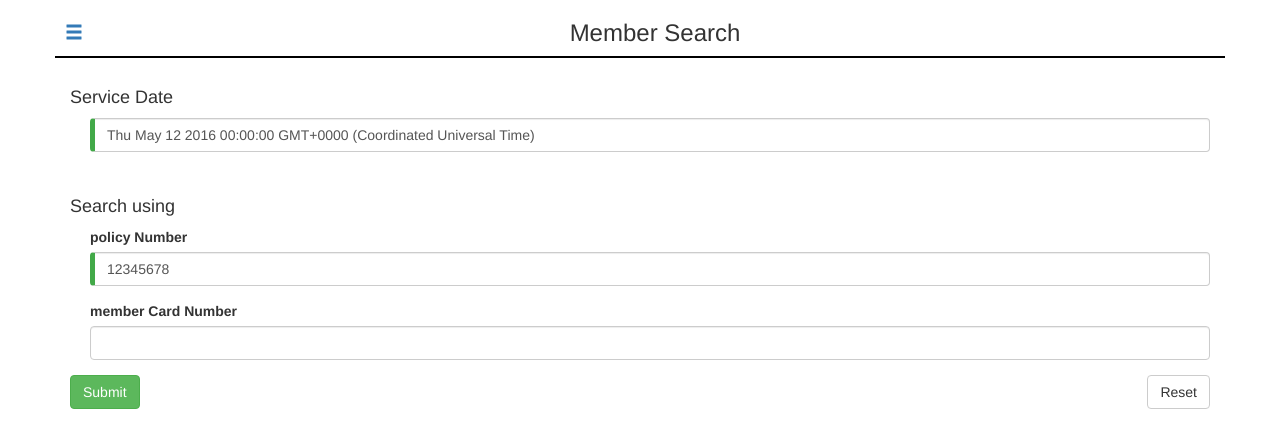
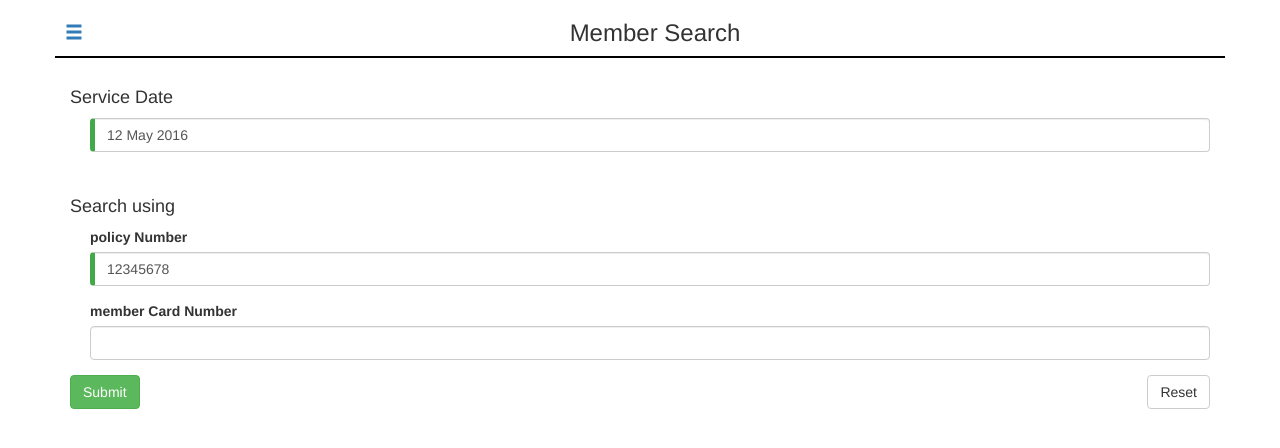
Before and after one commit to Wen1v3/demo_sc, an Angular app: page /search in a window 1280 px wide. Shown: the top 448 px of the page. Built offline with nearby package versions, Linux system fonts and the light colour scheme.

Commit message:
add date picker

```diff
--- a/angular.json
+++ b/angular.json
@@ -1,5 +1,8 @@
 {
   "$schema": "./node_modules/@angular/cli/lib/config/schema.json",
+  "cli": {
+    "analytics": false
+  },
   "version": 1,
   "newProjectRoot": "projects",
   "projects": {
--- a/package.json
+++ b/package.json
@@ -18,6 +18,8 @@
     "@angular/platform-browser": "~12.1.0",
     "@angular/platform-browser-dynamic": "~12.1.0",
     "@angular/router": "~12.1.0",
+    "bootstrap": "^4.5.3",
+    "ngx-bootstrap": "^7.0.0",
     "rxjs": "~6.6.0",
     "tslib": "^2.2.0",
     "zone.js": "~0.11.4"
--- a/src/app/app.module.ts
+++ b/src/app/app.module.ts
@@ -9,6 +9,8 @@ import { SearchComponent } from './search/search.component';
 import { ResultComponent } from './result/result.component';
 import { MenuComponent } from './menu/menu.component';
 import { HeaderComponent } from './header/header.component';
+import { BsDatepickerModule } from 'ngx-bootstrap/datepicker';
+import { BrowserAnimationsModule } from '@angular/platform-browser/animations';
 
 @NgModule({
   declarations: [
@@ -22,7 +24,9 @@ import { HeaderComponent } from './header/header.component';
     BrowserModule,
     AppRoutingModule,
     HttpClientModule,
-    FormsModule
+    FormsModule,
+    BsDatepickerModule.forRoot(),
+    BrowserAnimationsModule
   ],
   providers: [],
   bootstrap: [AppComponent]
--- a/src/app/search/search.component.html
+++ b/src/app/search/search.component.html
@@ -7,7 +7,7 @@
             <input type="text" class="form-control" id="date"
                 required
                 [(ngModel)]="model.date" (ngModelChange)="setState('date')" name="date"
-                #date="ngModel">
+                #date="ngModel" bsDatepicker [bsConfig]="{ dateInputFormat: 'DD MMM YYYY' }">
             <div [hidden]="date.valid || date.pristine" class="alert alert-danger">
                date is required
             </div>
--- a/src/styles.css
+++ b/src/styles.css
@@ -1,5 +1,6 @@
 /* You can add global styles to this file, and also import other style files */
 @import url('https://unpkg.com/bootstrap@3.3.7/dist/css/bootstrap.min.css');
+@import url('../node_modules/ngx-bootstrap/datepicker/bs-datepicker.css');
 
 a:hover{
     text-decoration: none;
```
Also changed, not shown: 1 other file (tests, documents, lock files or other folders).
